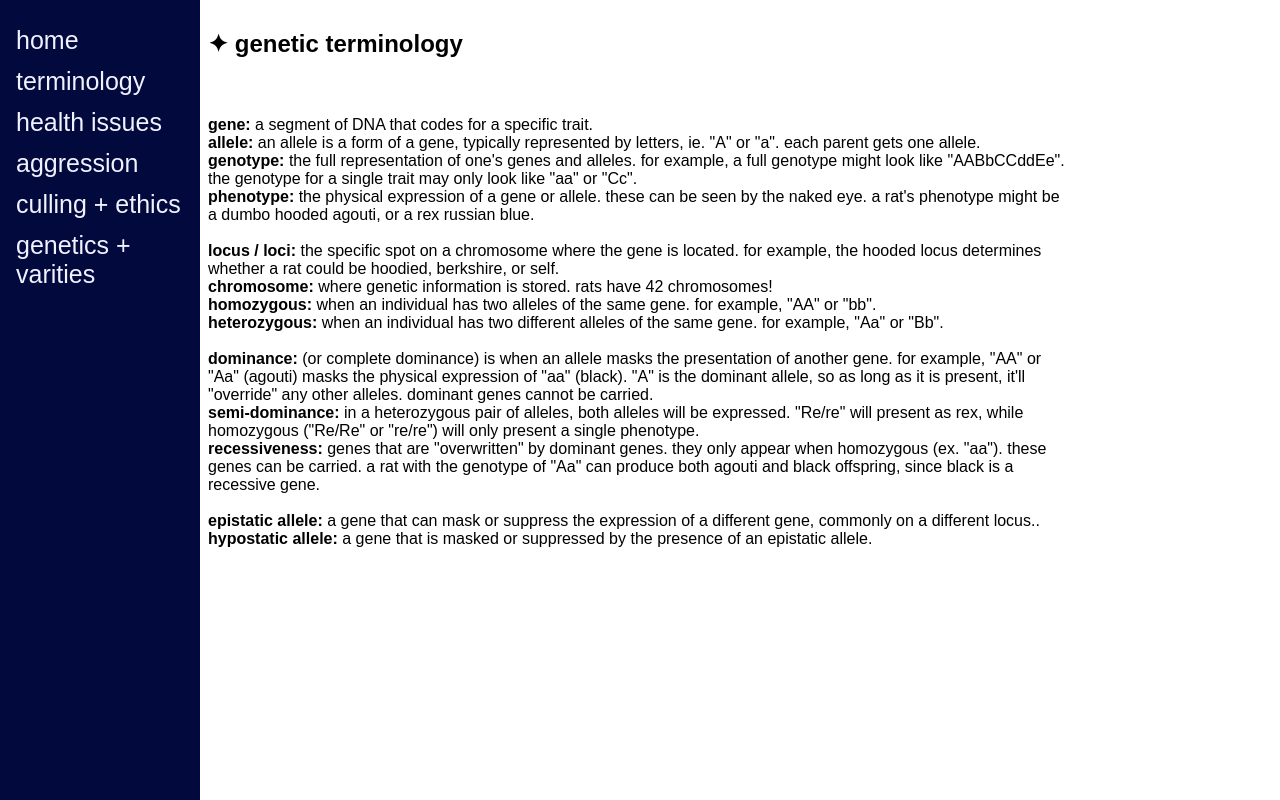
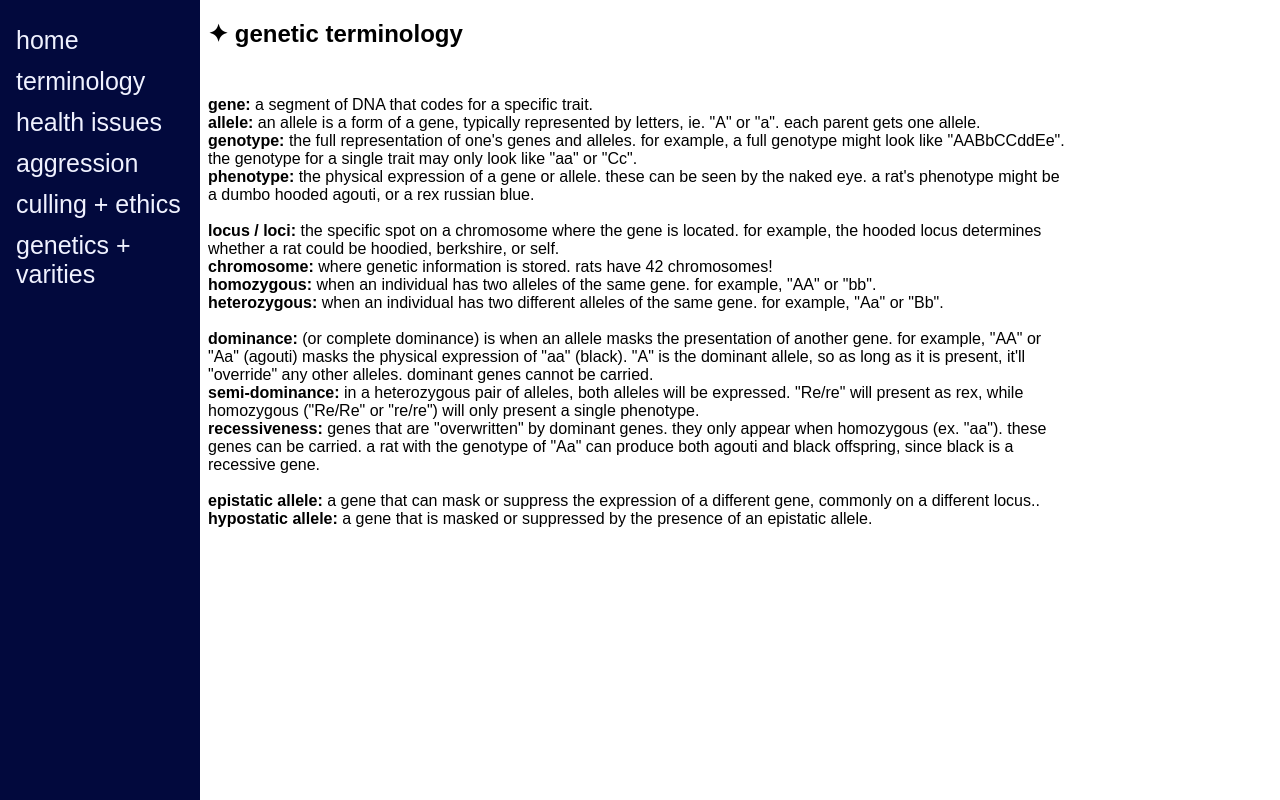
Before and after one commit to ratcare/geneticwiki, a plain HTML site: page terminology.html in a window 1280 px wide. Drawn offline with Linux system fonts and the light colour scheme.

Commit message:
Update terminology.html

```diff
--- a/terminology.html
+++ b/terminology.html
@@ -15,7 +15,7 @@
   <a href="genetics">genetics + varities</a>
 </div>
 
-  <h2 style="font-family:Arial;padding:10px 200px">✦ genetic terminology</h2>
+  <h2 style="font-family:Arial;padding:0px 200px;">✦ genetic terminology</h2>
   <p style="font-family:Arial;padding:10px 200px">
     <br><b>gene:</b> a segment of DNA that codes for a specific trait.
     <br><b>allele:</b> an allele is a form of a gene, typically represented by letters, ie. "A" or "a". each parent gets one allele.
```
